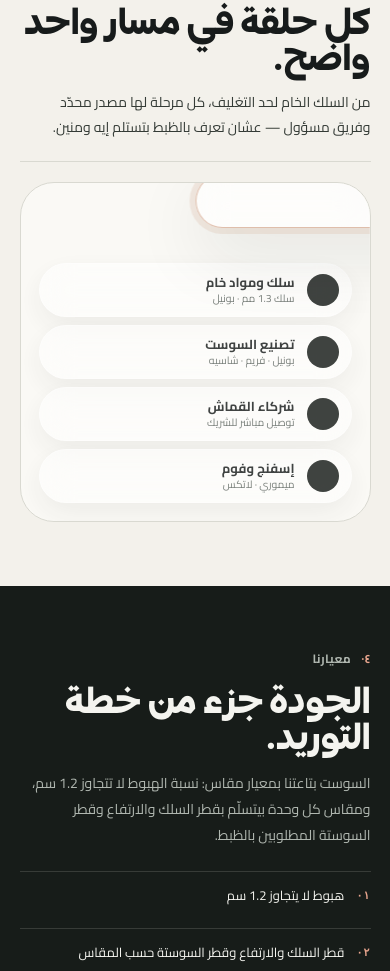
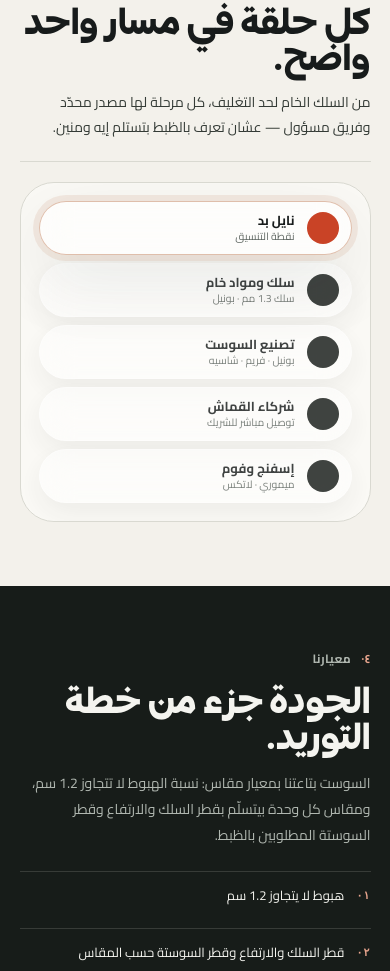
Before and after one commit to 3boalazm/Nile-Bed, a Next.js app: page / in a window 390 px wide. Shown: the part 2658-3629 px from the top of the page. Built offline with nearby package versions, Linux system fonts and the light colour scheme; no server answers.

Commit message:
Keep the mobile node rail centred in RTL
Co-authored-by: arena-agent <297053741+arena-agent@users.noreply.github.com>

```diff
--- a/styles/next.css
+++ b/styles/next.css
@@ -1236,7 +1236,8 @@ html[dir='rtl'] .nx-map svg { transform: scaleX(-1); }
   }
   .nx-map svg { display: none; }
   .nx-node,
-  .nx-node.is-core { position: static; inset: auto; transform: none; max-width: none; width: 100%; }
+  .nx-node.is-core,
+  html[dir='rtl'] .nx-node.is-core { position: static; inset: auto; transform: none; max-width: none; width: 100%; }
   .nx-node.is-core { order: -1; }
   .nx-node small { font-size: 10.5px; }
   .nx-node strong { font-size: 13px; }
```
